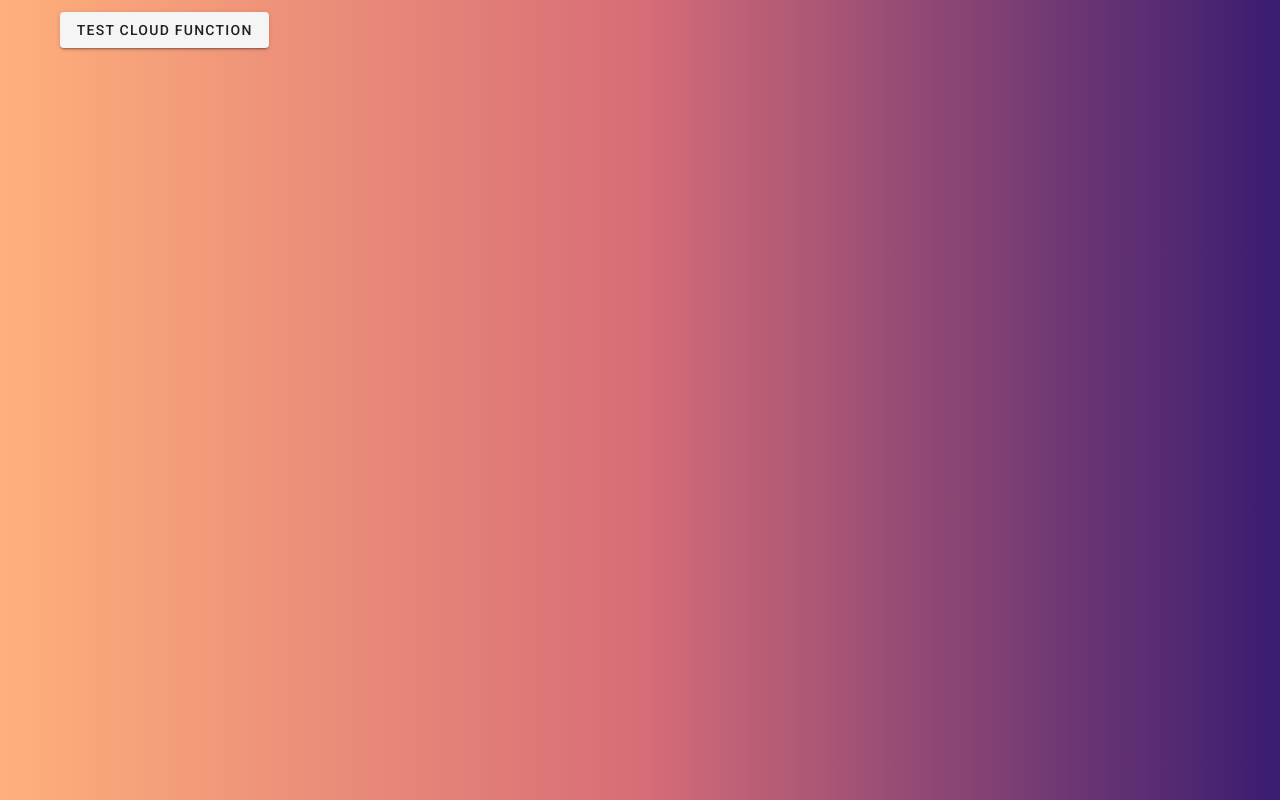
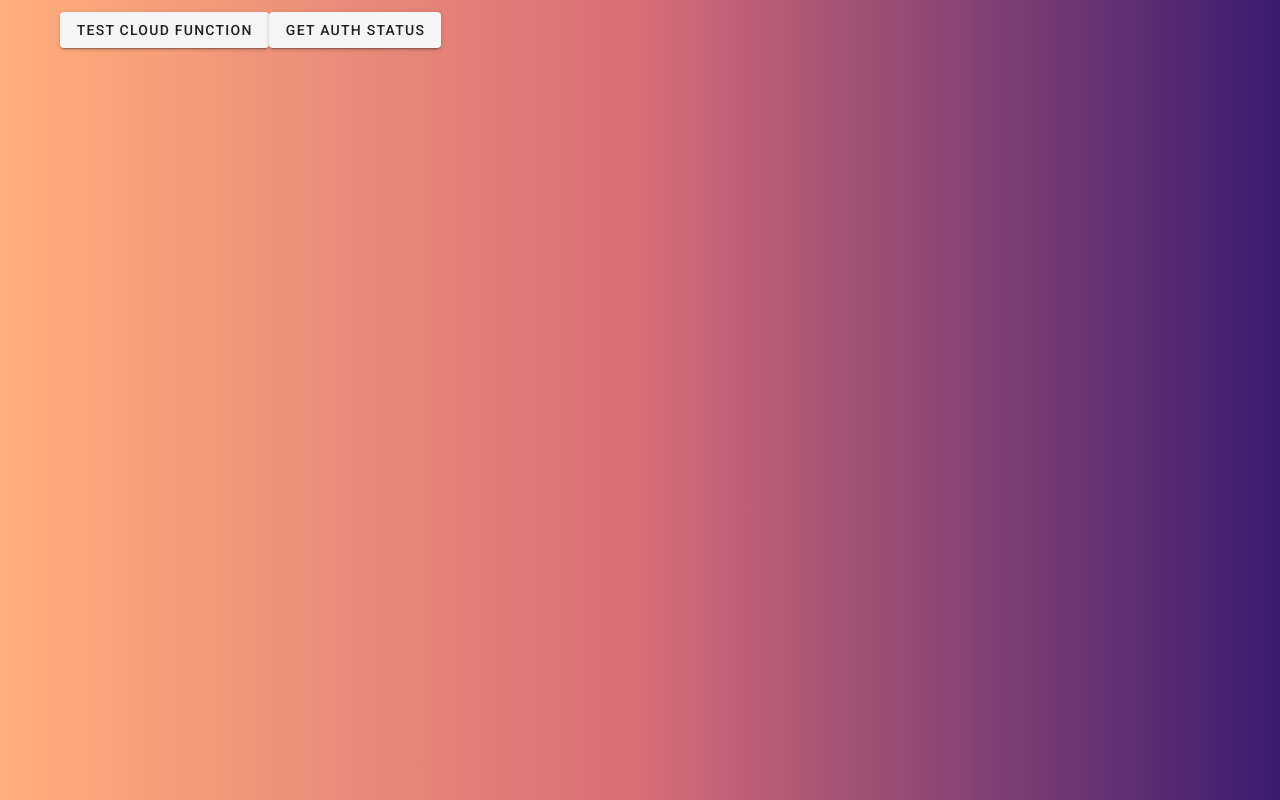
Before and after one commit to Ky-Ng/Outreach_Dashboard, a Vue app in the folder dash-vue2-alpha/: page /test in a window 1280 px wide. Built offline with nearby package versions, Linux system fonts and the light colour scheme; no server answers.

Commit message:
new tests

```diff
--- a/dash-vue2-alpha/src/views/Test.vue
+++ b/dash-vue2-alpha/src/views/Test.vue
@@ -3,6 +3,12 @@
     <v-btn
         @click="testing"
     >Test Cloud Function
+    </v-btn>
+
+    <v-btn
+        @click="getAuthStatus"
+    >
+      Get Auth Status
     </v-btn>
   </v-container>
 </template>
@@ -13,6 +19,7 @@ import {curriculum_details} from "@/components/curriculum/CurriculumData";
 import EditCurriculum from "@/components/curriculum/EditCurriculum";
 import firebase from "firebase";
 import {addAdminRole} from "../../functions";
+import {myProjectAuth} from "@/backend/backend";
 
 export default {
   name: "Test",
@@ -33,6 +40,9 @@ export default {
       addAdminRole({email: "serendipitystem@gmail.com"}).then(result =>{
         console.log(result)
       })
+    },
+    getAuthStatus(){
+      // console.log(myProjectAuth.currentUser)
     }
   }
 }
```
